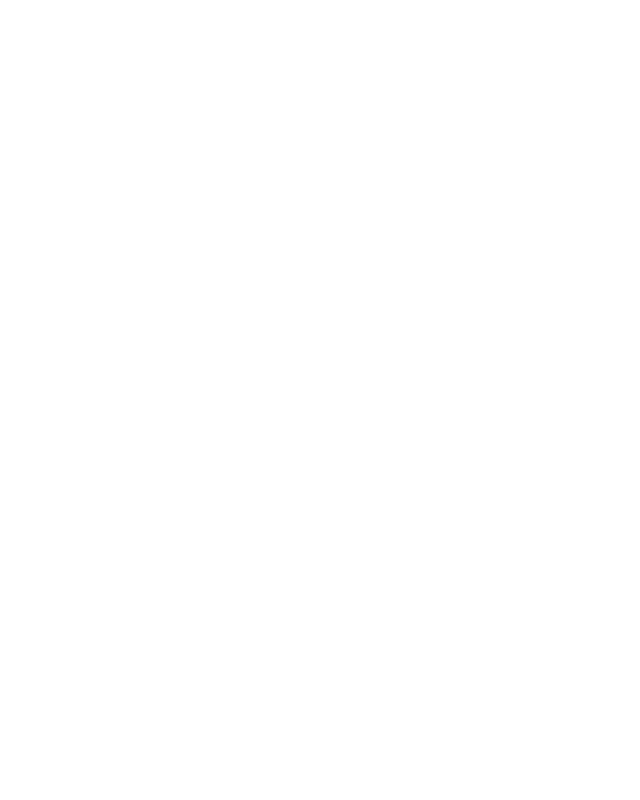
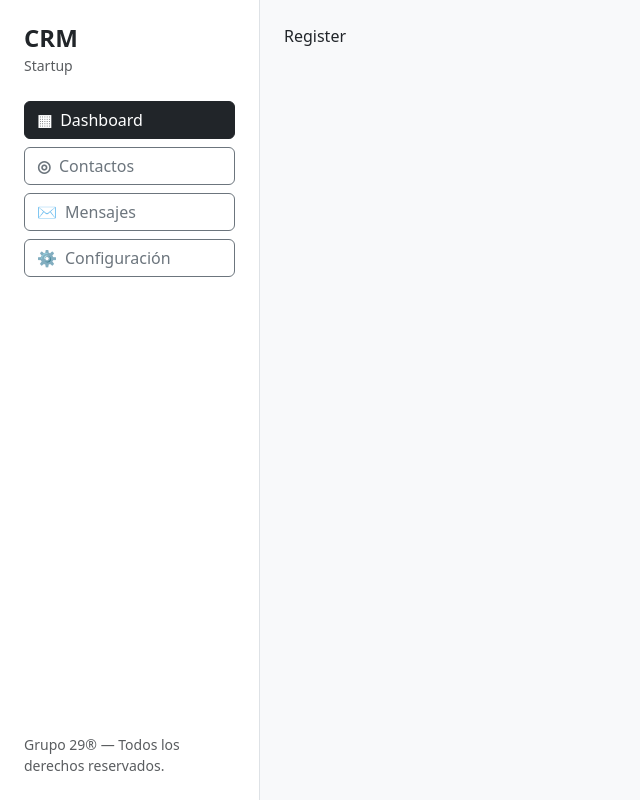
Before and after one commit to JerePrograma/s11-25-equipo29-webappp, a React (Vite) app in the folder frontend/: page /Register in a window 1280 px wide. Before the commit this address had no page. Shown: the whole page, without its empty margins (0-640 px from the left). Built offline with nearby package versions, Linux system fonts and the light colour scheme.

Commit message:
register / login

```diff
--- /dev/null
+++ b/frontend/src/components/login.jsx
@@ -0,0 +1,9 @@
+import React from 'react'
+
+const Login = () => {
+  return (
+    <div>login</div>
+  )
+}
+
+export default Login
--- /dev/null
+++ b/frontend/src/components/register.jsx
@@ -0,0 +1,9 @@
+import React from 'react'
+
+const Register = () => {
+  return (
+    <div>Register</div>
+  )
+}
+
+export default Register
--- a/frontend/src/main.jsx
+++ b/frontend/src/main.jsx
@@ -8,12 +8,14 @@ import Dashboard from "./pages/dashboard.jsx";
 import Contactos from "./pages/contactos.jsx";
 import Mensajes  from "./pages/mensajes.jsx";
 import Configuracion  from "./pages/configuracion.jsx";
+import Login  from "./components/login.jsx";
 
 
 
 
 import "bootstrap/dist/css/bootstrap.min.css";
 import "bootstrap/dist/js/bootstrap.bundle.min.js";
+import Register from "./components/register.jsx";
 /////////////////////////////////////////////////////////////////////////////////////////////
 
 
@@ -30,6 +32,8 @@ ReactDOM.createRoot(document.getElementById("root")).render(
           <Route path="contactos" element={<Contactos />} />
           <Route path="mensajes" element={<Mensajes />} />
           <Route path="configuracion" element={<Configuracion/>} />
+          <Route path="login" element={<Login/>} />
+          <Route path="Register" element={<Register/>} />
 
 
 
```
Also changed, not shown: 1 other file (tests, documents, lock files or other folders).
